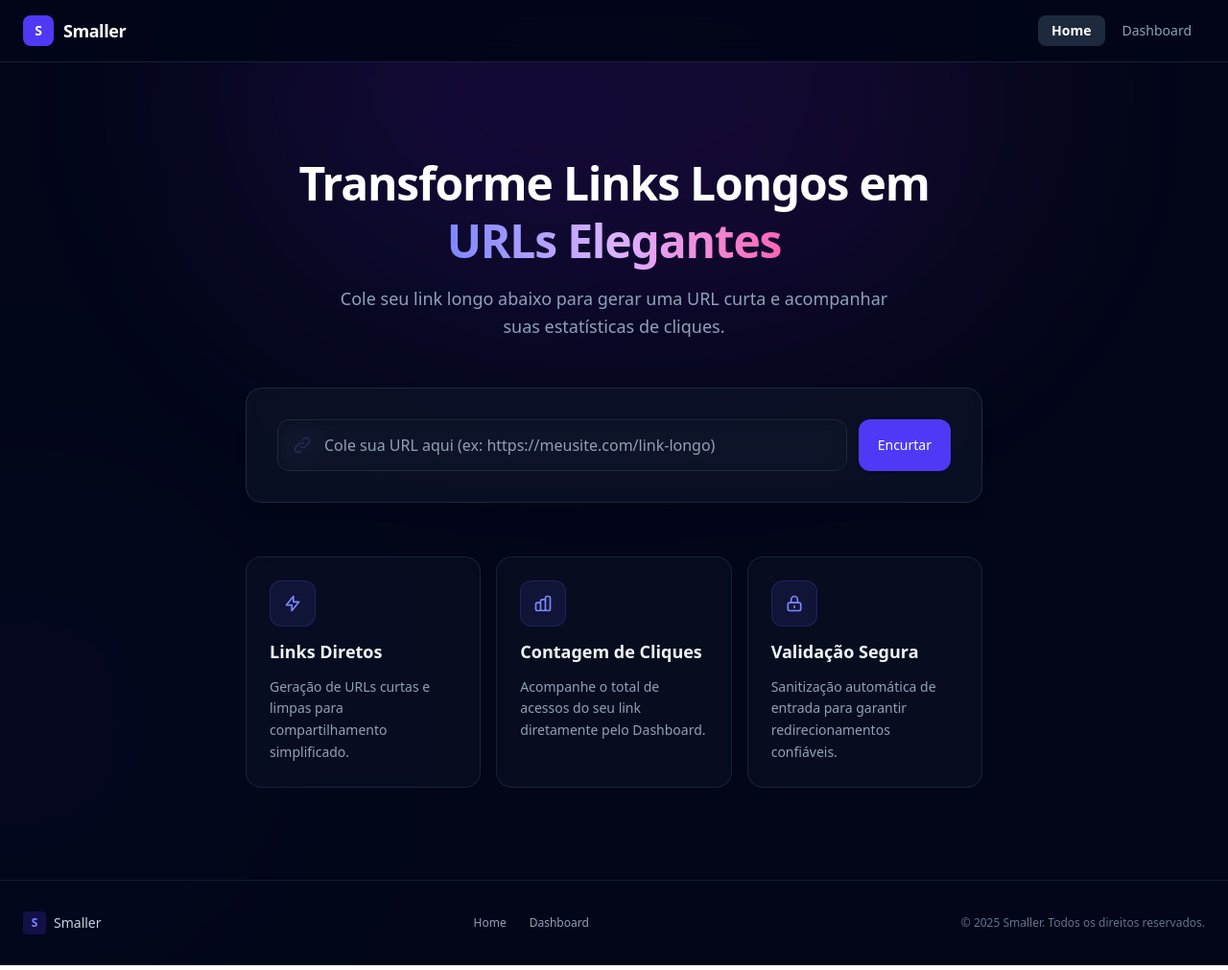
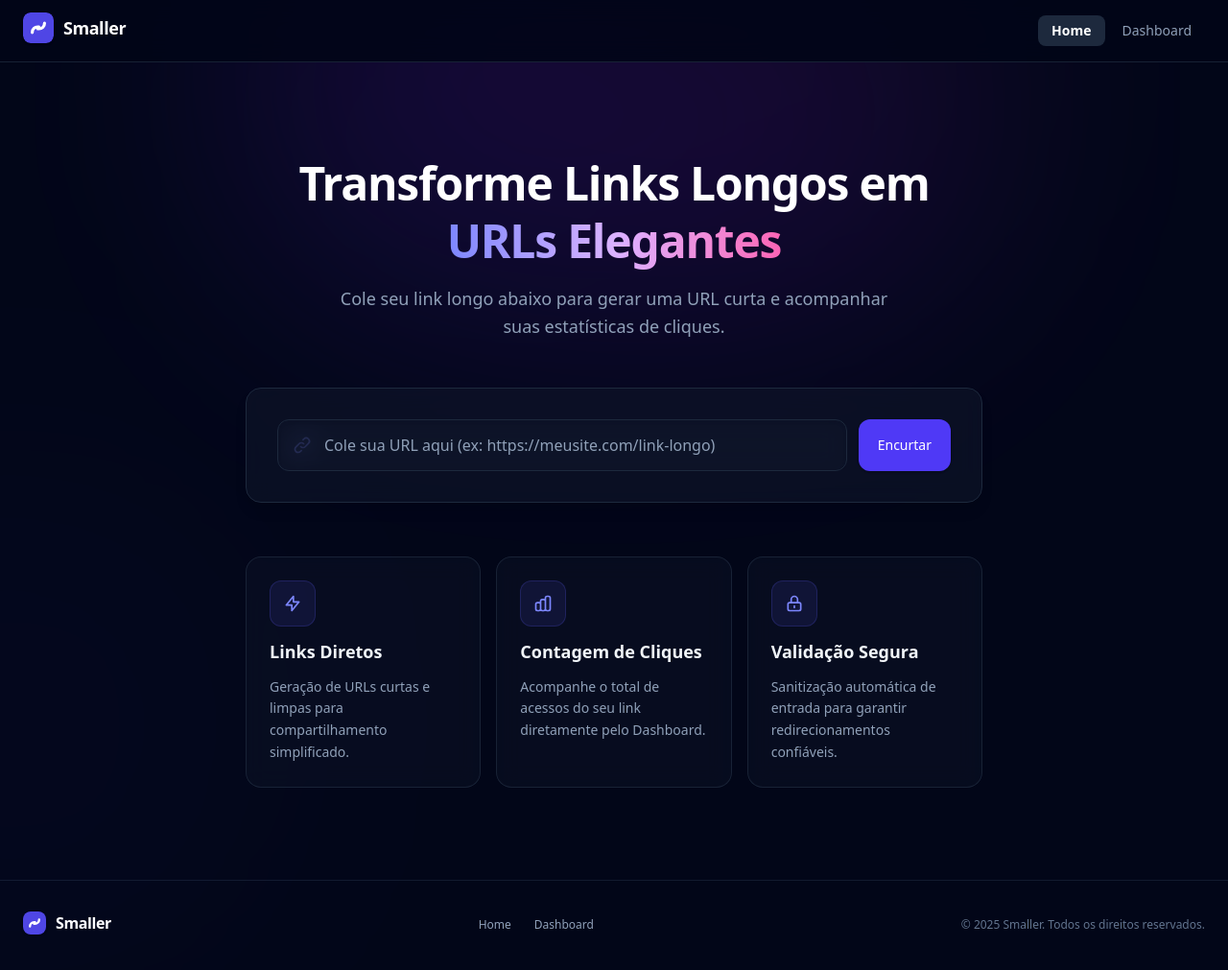
Before and after one commit to jonaferreir4/smaller-front, a React (Vite) app: page / in a window 1280 px wide. Shown: the whole page at 96% size. Built offline with nearby package versions, Linux system fonts and the light colour scheme.

Commit message:
refactor: standardize branding with new Logo component, improve SEO metadata, and add accessibility identifiers to forms

```diff
--- a/src/components/footer.tsx
+++ b/src/components/footer.tsx
@@ -1,15 +1,13 @@
 import { Link } from "react-router-dom";
+import Logo from "./logo";
 
 export function Footer() {
   return (
     <footer className="border-t border-slate-800/60 bg-slate-950 py-8 text-slate-400 text-sm">
       <div className="container mx-auto px-4 sm:px-6 flex flex-col sm:flex-row items-center justify-between gap-4">
-        <div className="flex items-center gap-2">
-          <div className="w-6 h-6 rounded bg-indigo-600/20 text-indigo-400 flex items-center justify-center font-bold text-xs">
-            S
-          </div>
-          <span className="font-medium text-slate-300">Smaller</span>
-        </div>
+        <Link to="/" aria-label="Smaller Home">
+          <Logo size="sm" />
+        </Link>
 
         <nav className="flex items-center gap-6 text-xs text-slate-400">
           <Link to="/" className="hover:text-slate-200 transition-colors">
--- a/src/components/header.tsx
+++ b/src/components/header.tsx
@@ -1,5 +1,6 @@
 import { Link, useLocation } from "react-router-dom";
 import { cn } from "../lib/utils";
+import Logo from "./logo";
 
 export function Header() {
   const location = useLocation();
@@ -12,14 +13,9 @@ export function Header() {
   return (
     <header className="sticky top-0 z-40 w-full border-b border-slate-800/80 bg-slate-950/90 backdrop-blur-md">
       <div className="container mx-auto px-4 sm:px-6 h-16 flex items-center justify-between">
-        {/* Minimalist Logo */}
-        <Link to="/" className="flex items-center gap-2.5 group">
-          <div className="w-8 h-8 rounded-lg bg-indigo-600 flex items-center justify-center text-white font-bold text-sm shadow-sm group-hover:bg-indigo-500 transition-colors">
-            S
-          </div>
-          <span className="text-lg font-bold tracking-tight text-white">
-            Smaller
-          </span>
+        {/* Official Branding */}
+        <Link to="/" aria-label="Smaller Home">
+          <Logo size="md" />
         </Link>
 
         {/* Navigation */}
--- /dev/null
+++ b/src/components/logo.tsx
@@ -0,0 +1,47 @@
+import { cn } from "../lib/utils";
+
+interface LogoProps {
+  className?: string;
+  size?: "sm" | "md" | "lg";
+  showText?: boolean;
+}
+
+export function Logo({ className, size = "md", showText = true }: LogoProps) {
+  const sizeMap = {
+    sm: "w-6 h-6",
+    md: "w-8 h-8",
+    lg: "w-10 h-10",
+  };
+
+  const textMap = {
+    sm: "text-base font-bold",
+    md: "text-lg font-extrabold",
+    lg: "text-2xl font-black",
+  };
+
+  return (
+    <div className={cn("inline-flex items-center gap-2.5", className)}>
+      <svg
+        className={cn(sizeMap[size], "shrink-0 shadow-sm rounded-lg hover:scale-105 transition-transform")}
+        viewBox="0 0 100 100"
+        fill="none"
+        xmlns="http://www.w3.org/2000/svg"
+      >
+        <rect width="100" height="100" rx="24" fill="#4F46E5" />
+        <path
+          d="M30 65C30 55 38 47 48 47H52M70 35C70 45 62 53 52 53H48"
+          stroke="white"
+          strokeWidth="10"
+          strokeLinecap="round"
+        />
+      </svg>
+      {showText && (
+        <span className={cn("tracking-tight text-white", textMap[size])}>
+          Smaller
+        </span>
+      )}
+    </div>
+  );
+}
+
+export default Logo;
--- a/src/pages/dashboard.tsx
+++ b/src/pages/dashboard.tsx
@@ -12,6 +12,7 @@ export default function Dashboard() {
   const { isCopied, copy } = useCopyToClipboard();
 
   useEffect(() => {
+    document.title = "Dashboard & Insights - Smaller";
     const urlFromQuery = searchParams.get("url");
     if (urlFromQuery) {
       setShortUrlInput(urlFromQuery);
@@ -41,18 +42,19 @@ export default function Dashboard() {
 
       {/* Lookup Form */}
       <div className="p-6 rounded-2xl bg-slate-900/60 backdrop-blur-md border border-slate-800 shadow-md">
-        <form onSubmit={handleSubmit} className="flex flex-col sm:flex-row gap-3">
+        <form onSubmit={handleSubmit} className="flex flex-col sm:flex-row gap-3" id="insights-form">
           <SearchInput
+            id="insights-url-input"
             placeholder="Cole sua URL encurtada ou código (ex: abc123)"
             value={shortUrlInput}
             onChange={(e) => setShortUrlInput(e.target.value)}
             onClear={() => setShortUrlInput("")}
           />
-          <SubmitButton isLoading={isLoading}>Buscar</SubmitButton>
+          <SubmitButton id="btn-search-insights" isLoading={isLoading}>Buscar</SubmitButton>
         </form>
 
         {error && (
-          <div className="mt-4 p-3.5 rounded-xl bg-red-500/10 border border-red-500/20 text-red-300 text-sm flex items-center gap-2">
+          <div className="mt-4 p-3.5 rounded-xl bg-red-500/10 border border-red-500/20 text-red-300 text-sm flex items-center gap-2" role="alert">
             <svg className="w-4 h-4 text-red-400 shrink-0" fill="none" viewBox="0 0 24 24" stroke="currentColor">
               <path strokeLinecap="round" strokeLinejoin="round" strokeWidth="2" d="M12 8v4m0 4h.01M21 12a9 9 0 11-18 0 9 9 0 0118 0z" />
             </svg>
--- a/src/pages/home.tsx
+++ b/src/pages/home.tsx
@@ -1,4 +1,4 @@
-import { useState } from "react";
+import { useState, useEffect } from "react";
 import { Link } from "react-router-dom";
 import SearchInput from "../components/search-input";
 import SubmitButton from "../components/button-submit";
@@ -13,6 +13,10 @@ export default function Home() {
 
   const { shortUrl, isLoading, error, shortenUrl } = useShortenUrl();
   const { isCopied, copy } = useCopyToClipboard();
+
+  useEffect(() => {
+    document.title = "Smaller - Encurtador de URLs Rápido e Seguro";
+  }, []);
 
   const handleSubmit = async (e: React.FormEvent) => {
     e.preventDefault();
@@ -37,19 +41,20 @@ export default function Home() {
 
       {/* Form Card */}
       <section className="p-6 sm:p-8 rounded-2xl bg-slate-900/60 backdrop-blur-md border border-slate-800 shadow-lg relative z-20">
-        <form onSubmit={handleSubmit} className="flex flex-col sm:flex-row gap-3">
+        <form onSubmit={handleSubmit} className="flex flex-col sm:flex-row gap-3" id="shorten-form">
           <SearchInput
+            id="url-input"
             placeholder="Cole sua URL aqui (ex: https://meusite.com/link-longo)"
             value={urlInput}
             onChange={(e) => setUrlInput(e.target.value)}
             onClear={() => setUrlInput("")}
           />
-          <SubmitButton isLoading={isLoading}>Encurtar</SubmitButton>
+          <SubmitButton id="btn-shorten" isLoading={isLoading}>Encurtar</SubmitButton>
         </form>
 
         {/* Error Alert */}
         {error && (
-          <div className="mt-4 p-3.5 rounded-xl bg-red-500/10 border border-red-500/20 text-red-300 text-sm text-left flex items-center gap-2">
+          <div className="mt-4 p-3.5 rounded-xl bg-red-500/10 border border-red-500/20 text-red-300 text-sm text-left flex items-center gap-2" role="alert">
             <svg className="w-4 h-4 text-red-400 shrink-0" fill="none" viewBox="0 0 24 24" stroke="currentColor">
               <path strokeLinecap="round" strokeLinejoin="round" strokeWidth="2" d="M12 8v4m0 4h.01M21 12a9 9 0 11-18 0 9 9 0 0118 0z" />
             </svg>
@@ -66,6 +71,7 @@ export default function Home() {
 
             <div className="flex flex-col sm:flex-row gap-2.5">
               <input
+                id="short-url-result"
                 type="text"
                 readOnly
                 value={shortUrl}
@@ -74,6 +80,7 @@ export default function Home() {
 
               <div className="flex gap-2 shrink-0">
                 <button
+                  id="btn-copy-url"
                   type="button"
                   onClick={() => copy(shortUrl)}
                   className={`btn btn-sm font-medium rounded-lg border-0 px-4 text-white transition-colors ${
@@ -84,6 +91,7 @@ export default function Home() {
                 </button>
 
                 <button
+                  id="btn-qr-modal"
                   type="button"
                   onClick={() => setIsQrOpen(true)}
                   className="btn btn-sm bg-slate-800 hover:bg-slate-700 text-slate-300 border border-slate-700 rounded-lg px-3"
```
